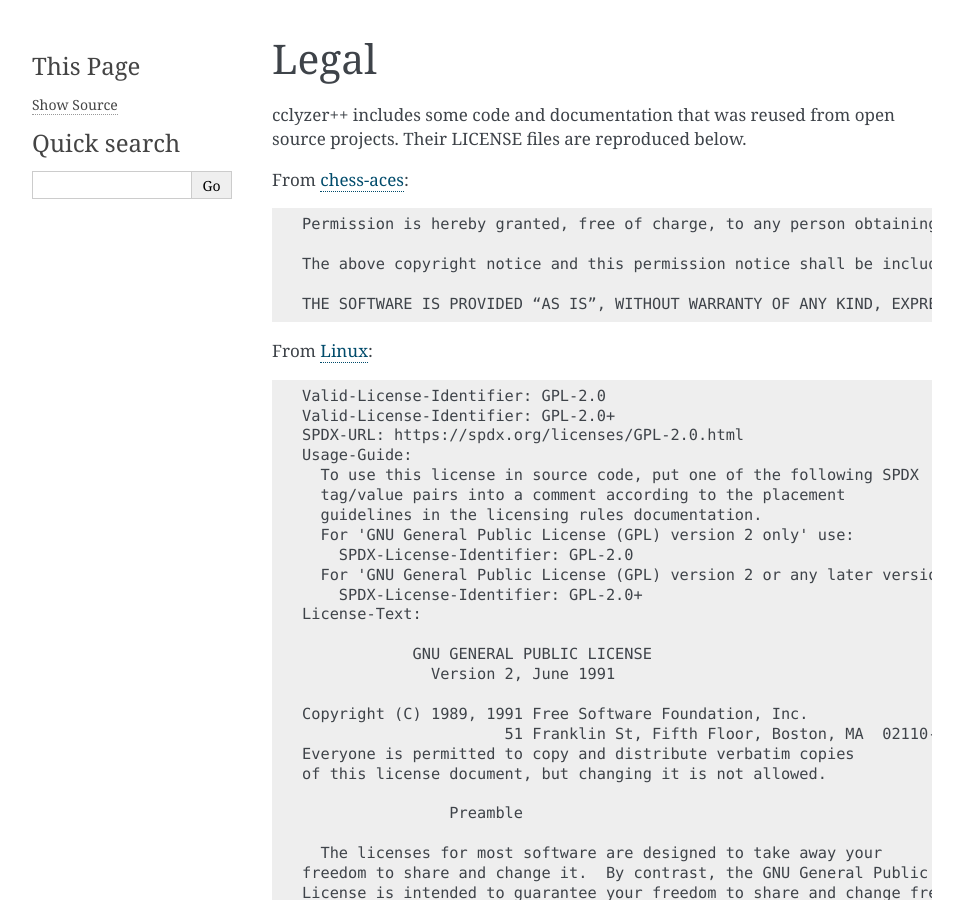
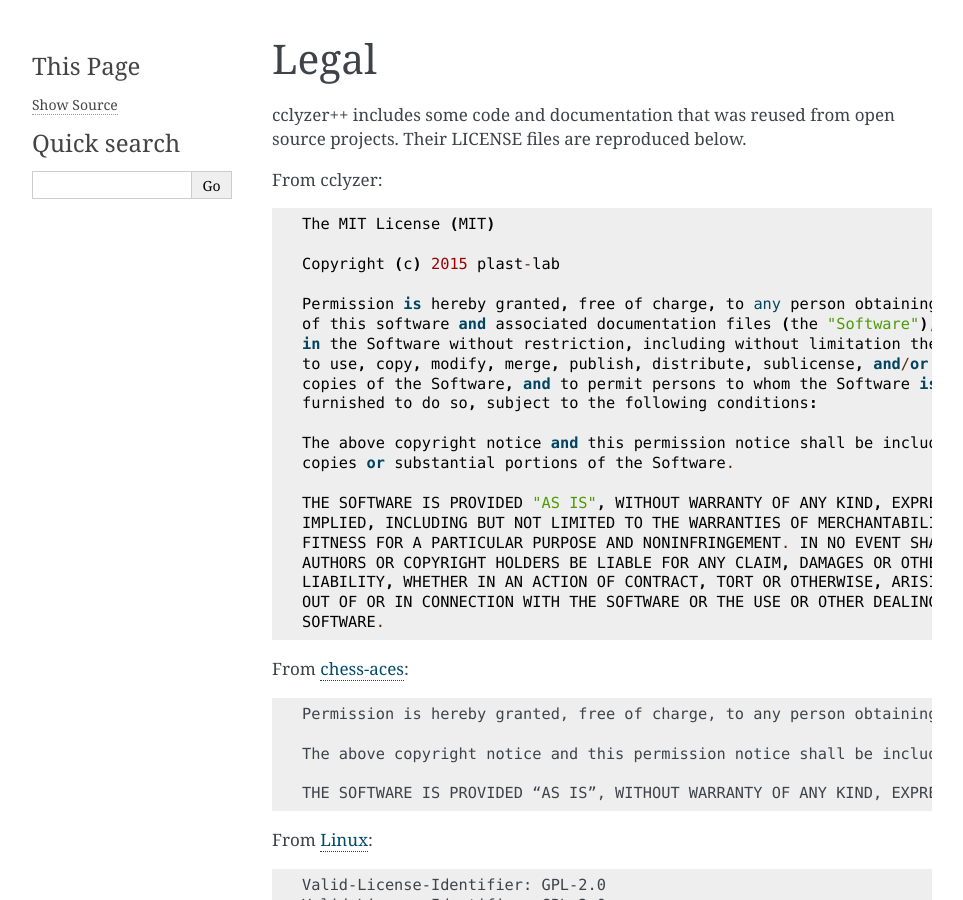
Before and after one commit to GaloisInc/cclyzerpp, a Sphinx documentation site: the page built from doc/legal.rst, in a window 1280 px wide and 900 px high. Shown: the whole window, without its empty margins (148-1111 px from the left). Built offline with Sphinx 7.4.7, drawn with Linux system fonts in a browser that asks for light colours.

Commit message:
doc: Move cclyzer license (MIT) into documentation
Avoid cluttering the top-level directory.

```diff
--- a/doc/legal.rst
+++ b/doc/legal.rst
@@ -4,6 +4,32 @@
 
 cclyzer++ includes some code and documentation that was reused from open source
 projects. Their LICENSE files are reproduced below.
+
+From cclyzer:
+
+::
+
+  The MIT License (MIT)
+
+  Copyright (c) 2015 plast-lab
+
+  Permission is hereby granted, free of charge, to any person obtaining a copy
+  of this software and associated documentation files (the "Software"), to deal
+  in the Software without restriction, including without limitation the rights
+  to use, copy, modify, merge, publish, distribute, sublicense, and/or sell
+  copies of the Software, and to permit persons to whom the Software is
+  furnished to do so, subject to the following conditions:
+
+  The above copyright notice and this permission notice shall be included in all
+  copies or substantial portions of the Software.
+
+  THE SOFTWARE IS PROVIDED "AS IS", WITHOUT WARRANTY OF ANY KIND, EXPRESS OR
+  IMPLIED, INCLUDING BUT NOT LIMITED TO THE WARRANTIES OF MERCHANTABILITY,
+  FITNESS FOR A PARTICULAR PURPOSE AND NONINFRINGEMENT. IN NO EVENT SHALL THE
+  AUTHORS OR COPYRIGHT HOLDERS BE LIABLE FOR ANY CLAIM, DAMAGES OR OTHER
+  LIABILITY, WHETHER IN AN ACTION OF CONTRACT, TORT OR OTHERWISE, ARISING FROM,
+  OUT OF OR IN CONNECTION WITH THE SOFTWARE OR THE USE OR OTHER DEALINGS IN THE
+  SOFTWARE.
 
 From `chess-aces <https://github.com/cromulencellc/chess-aces/blob/main/LICENSE.md>`_:
 
```
Also changed, not shown: LICENSE-cclyzer.txt (deleted).
